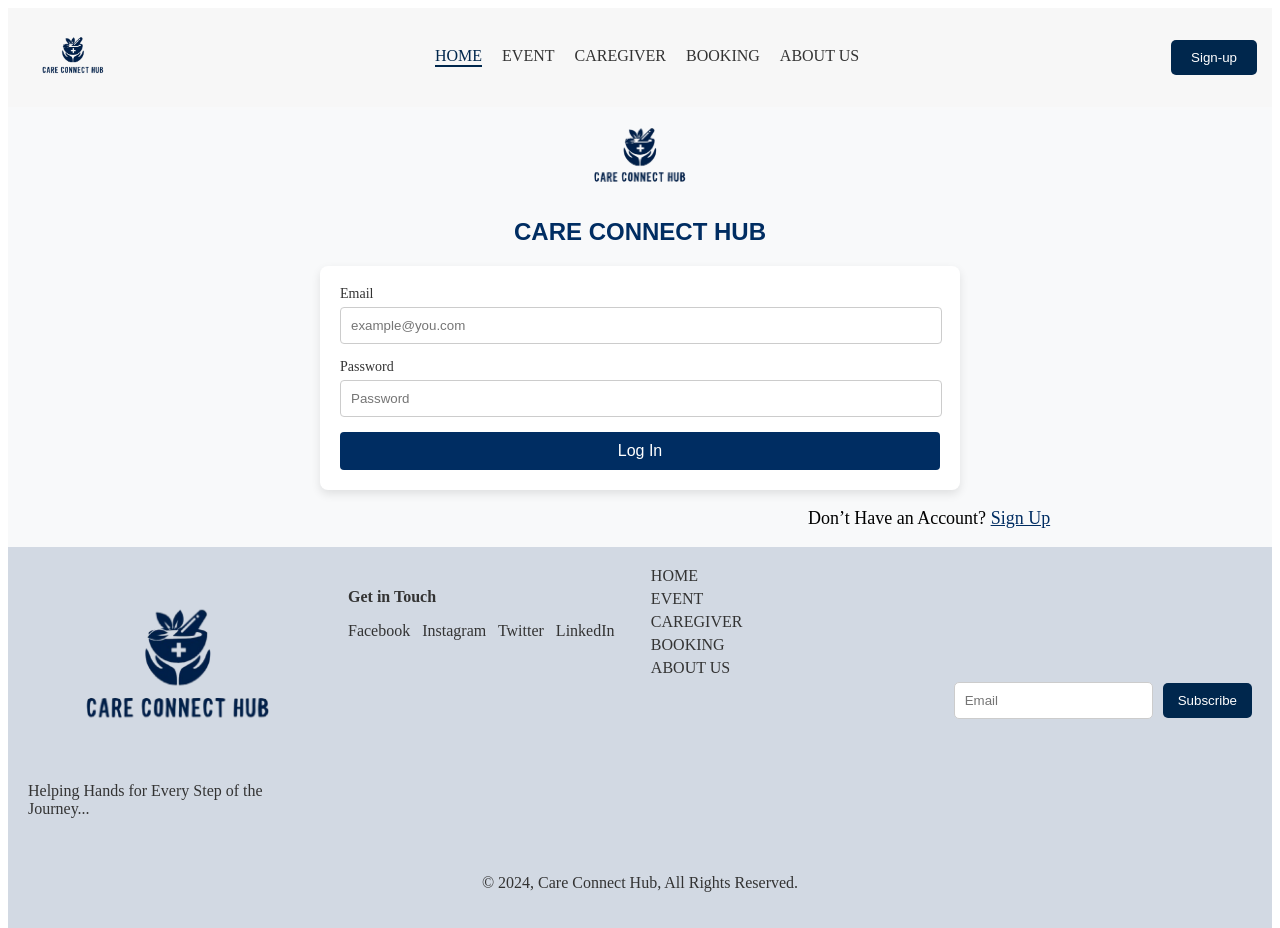
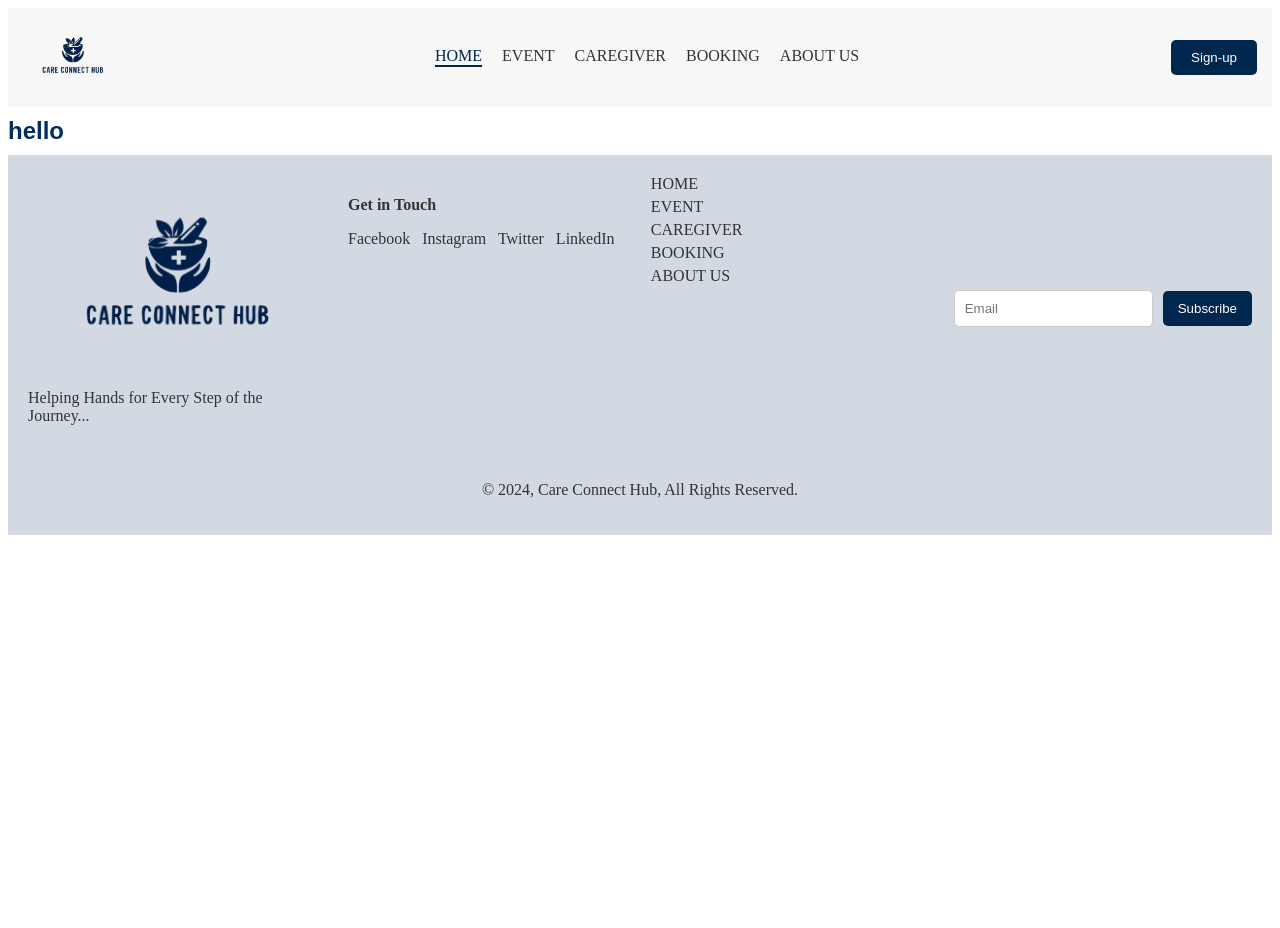
Before and after one commit to scetat/CareConnectHub, a React (Create React App) app in the folder frontend/: page / in a window 1280 px wide. After the commit the page ends 800 px from the top, so only its background shows below. Built offline with nearby package versions, Linux system fonts and the light colour scheme.

Commit message:
Set home page as start-up page

```diff
--- a/frontend/src/index.js
+++ b/frontend/src/index.js
@@ -8,6 +8,6 @@
 const root = ReactDOM.createRoot(document.getElementById('root'));
 root.render(
   <React.StrictMode>
-    <Login />
+    <App />
   </React.StrictMode>
 );
```
